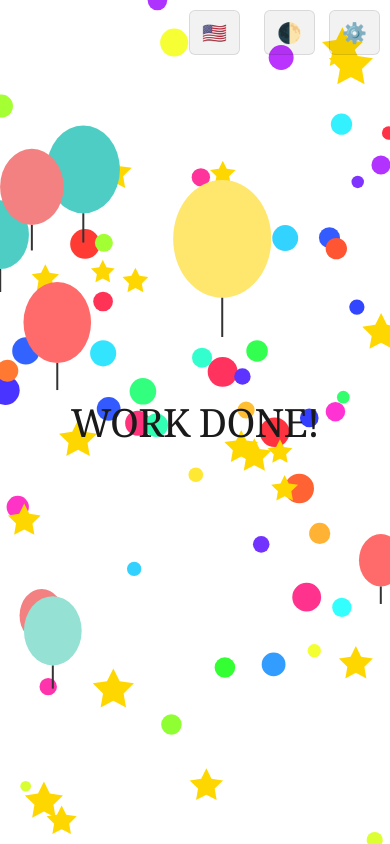
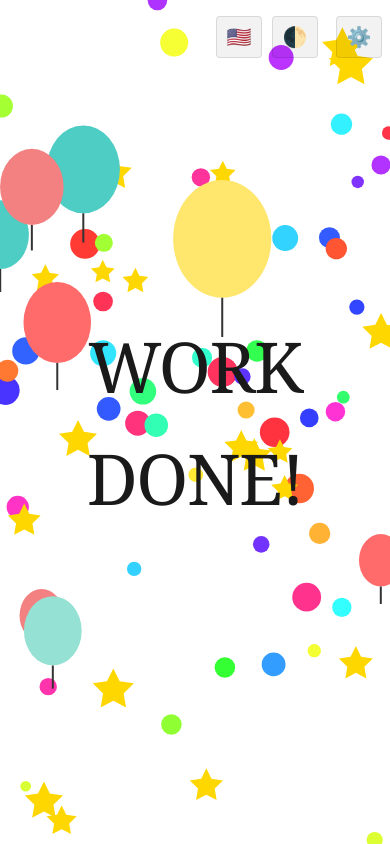
Before and after one commit to antoniwan/work-clock, a website built with Vite: page index.html in a window 390 px wide. Built offline with nearby package versions, Linux system fonts and the light colour scheme.

Commit message:
v0.4.0
Add context text display for work schedule status, update language support for context messages, and enhance main display styling for better responsiveness

```diff
--- a/index.html
+++ b/index.html
@@ -10,6 +10,7 @@
     <div id="app">
       <div id="main-display"></div>
       <canvas id="festive-canvas"></canvas>
+      <div id="context-text"></div>
 
       <button id="toggle-language" type="button" title="Change language">🇺🇸</button>
       <button id="toggle-theme" type="button" title="Toggle dark/light mode">🌓</button>
--- a/package.json
+++ b/package.json
@@ -1,7 +1,7 @@
 {
   "name": "work-clock",
   "private": true,
-  "version": "0.3.1",
+  "version": "0.4.0",
   "type": "module",
   "scripts": {
     "dev": "vite",
--- a/src/display.ts
+++ b/src/display.ts
@@ -6,12 +6,24 @@ import { getLanguageStrings } from './languages';
 export function updateDisplay(schedule: WorkSchedule): void {
   const displayElement = document.getElementById('main-display');
   const canvasElement = document.getElementById('festive-canvas') as HTMLCanvasElement | null;
+  const contextTextElement = document.getElementById('context-text');
 
   if (!displayElement) return;
 
   const isWorkDay = isWorkDayToday(schedule);
   const timeRemaining = getTimeRemaining(schedule);
   const strings = getLanguageStrings();
+
+  // Update context text
+  if (contextTextElement) {
+    const isWorkDone = timeRemaining && timeRemaining.hours === 0 && timeRemaining.minutes === 0;
+    if (!isWorkDay || isWorkDone) {
+      contextTextElement.style.display = 'none';
+    } else {
+      contextTextElement.textContent = strings.contextText;
+      contextTextElement.style.display = 'block';
+    }
+  }
 
   // Show/hide canvas
   if (canvasElement) {
@@ -39,7 +51,7 @@ export function updateDisplay(schedule: WorkSchedule): void {
           // Emoji mode: show busy emoji when working
           displayElement.textContent = '💼';
         } else {
-          // Default mode: show "X hours Y minutes" format
+          // Default mode: show "X hours Y minutes" format with line breaks
           const parts: string[] = [];
           if (timeRemaining.hours > 0) {
             const hourLabel = timeRemaining.hours === 1 ? strings.hour : strings.hours;
@@ -49,7 +61,7 @@ export function updateDisplay(schedule: WorkSchedule): void {
             const minuteLabel = timeRemaining.minutes === 1 ? strings.minute : strings.minutes;
             parts.push(`${timeRemaining.minutes} ${minuteLabel}`);
           }
-          displayElement.textContent = parts.join(' ');
+          displayElement.innerHTML = parts.join('<br>');
         }
       }
     }
--- a/src/languages.ts
+++ b/src/languages.ts
@@ -29,6 +29,7 @@ export interface Language {
     hours: string;
     minute: string;
     minutes: string;
+    contextText: string;
   };
 }
 
@@ -55,6 +56,7 @@ export const languages: Record<LanguageCode, Language> = {
       hours: 'hours',
       minute: 'minute',
       minutes: 'minutes',
+      contextText: 'Time until we are off...',
     },
   },
   'es-PR': {
@@ -79,6 +81,7 @@ export const languages: Record<LanguageCode, Language> = {
       hours: 'horas',
       minute: 'minuto',
       minutes: 'minutos',
+      contextText: 'Tiempo hasta que salgamos...',
     },
   },
 };
--- a/src/style.css
+++ b/src/style.css
@@ -139,15 +139,16 @@ body {
 }
 
 #main-display {
-  font-size: clamp(2.5rem, 8vw, 8rem);
+  font-size: clamp(3rem, 15vw, 20rem);
   font-weight: 400;
   text-align: center;
   z-index: 2;
   color: inherit;
   user-select: none;
   letter-spacing: -0.02em;
-  max-width: 90vw;
-  padding: 2rem;
+  width: 100%;
+  padding: 1rem;
+  box-sizing: border-box;
 }
 
 #festive-canvas {
@@ -160,17 +161,30 @@ body {
   display: none;
 }
 
+#context-text {
+  position: fixed;
+  bottom: 1rem;
+  left: 1rem;
+  font-size: 0.875rem;
+  color: inherit;
+  opacity: 0.6;
+  z-index: 5;
+  user-select: none;
+  font-family: inherit;
+  transition: opacity 0.2s;
+}
+
 #toggle-language,
 #toggle-theme,
 #toggle-config {
   position: fixed;
-  top: 20px;
+  top: 1rem;
   background: rgba(0, 0, 0, 0.05);
   border: 1px solid rgba(0, 0, 0, 0.1);
   color: inherit;
   font-size: 1.5rem;
-  padding: 10px 15px;
-  border-radius: 6px;
+  padding: 0.5rem 0.75rem;
+  border-radius: 4px;
   cursor: pointer;
   z-index: 10;
   transition: background 0.2s, border-color 0.2s;
@@ -178,15 +192,15 @@ body {
 }
 
 #toggle-language {
-  right: 170px;
+  right: 10rem;
 }
 
 #toggle-theme {
-  right: 95px;
+  right: 5.5rem;
 }
 
 #toggle-config {
-  right: 20px;
+  right: 1rem;
 }
 
 #toggle-theme:hover,
@@ -298,46 +312,34 @@ input[type="time"]:focus {
   background: #000000;
 }
 
-/* Responsive sizing - comfortable on all screens */
-@media (min-width: 1200px) {
+@media (max-width: 768px) {
   #main-display {
-    font-size: 8rem;
-  }
-}
-
-@media (min-width: 768px) and (max-width: 1199px) {
-  #main-display {
-    font-size: 6rem;
-  }
-}
-
-@media (max-width: 767px) {
-  #main-display {
-    font-size: clamp(2rem, 10vw, 4rem);
-    padding: 1.5rem;
+    font-size: clamp(2.5rem, 18vw, 12rem);
+    padding: 0.5rem;
   }
 
-  #config-form {
-    padding: 1.5rem;
+  #toggle-language {
+    right: 8rem;
+  }
+
+  #toggle-theme {
+    right: 4.5rem;
+  }
+
+  #toggle-config {
+    right: 0.5rem;
   }
 
   #toggle-language,
   #toggle-theme,
   #toggle-config {
-    top: 10px;
-    padding: 8px 12px;
     font-size: 1.25rem;
+    padding: 0.4rem 0.6rem;
   }
 
-  #toggle-language {
-    right: 150px;
-  }
-
-  #toggle-theme {
-    right: 75px;
-  }
-
-  #toggle-config {
-    right: 10px;
+  #context-text {
+    font-size: 0.75rem;
+    bottom: 0.75rem;
+    left: 0.75rem;
   }
 }
```
